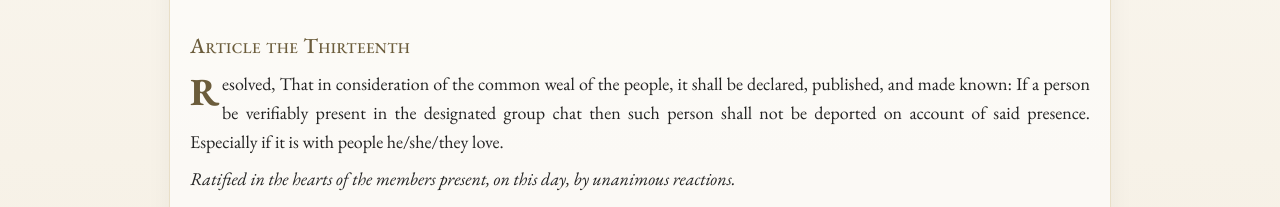
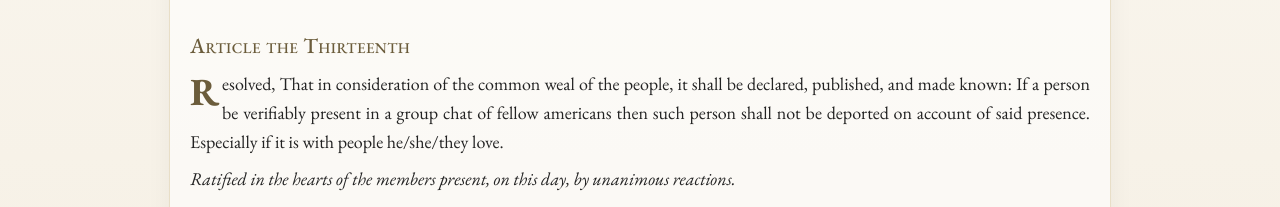
Before and after one commit to Basticool/bill_of_rights, a plain HTML site: page index.html in a window 1280 px wide. Shown: the part 2776-2983 px from the top of the page. Drawn offline with nearby package versions, Linux system fonts and the light colour scheme.

Commit message:
just a correction

```diff
--- a/index.html
+++ b/index.html
@@ -281,8 +281,8 @@
       <h2>Article the Thirteenth</h2>
       <p class="dropcap">
         Resolved, That in consideration of the common weal of the people,
-        it shall be declared, published, and made known: If a person be verifiably present in the
-        designated group chat then such person shall not be deported on account of said presence. Especially if it is with people he/she/they love.
+        it shall be declared, published, and made known: If a person be verifiably present in a
+        group chat of fellow americans then such person shall not be deported on account of said presence. Especially if it is with people he/she/they love.
       </p>
 
       <p>
```
